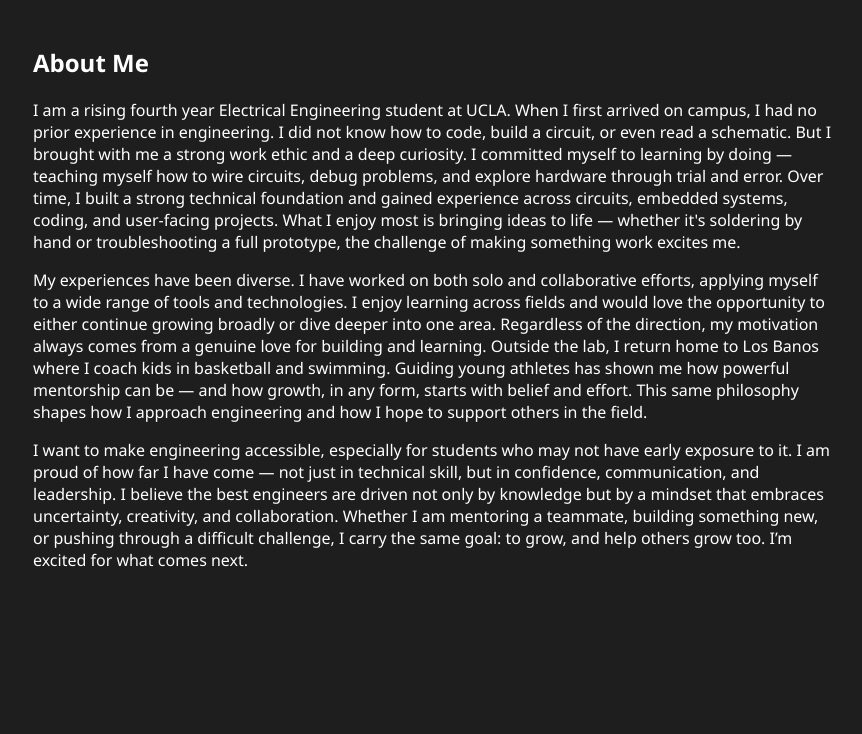
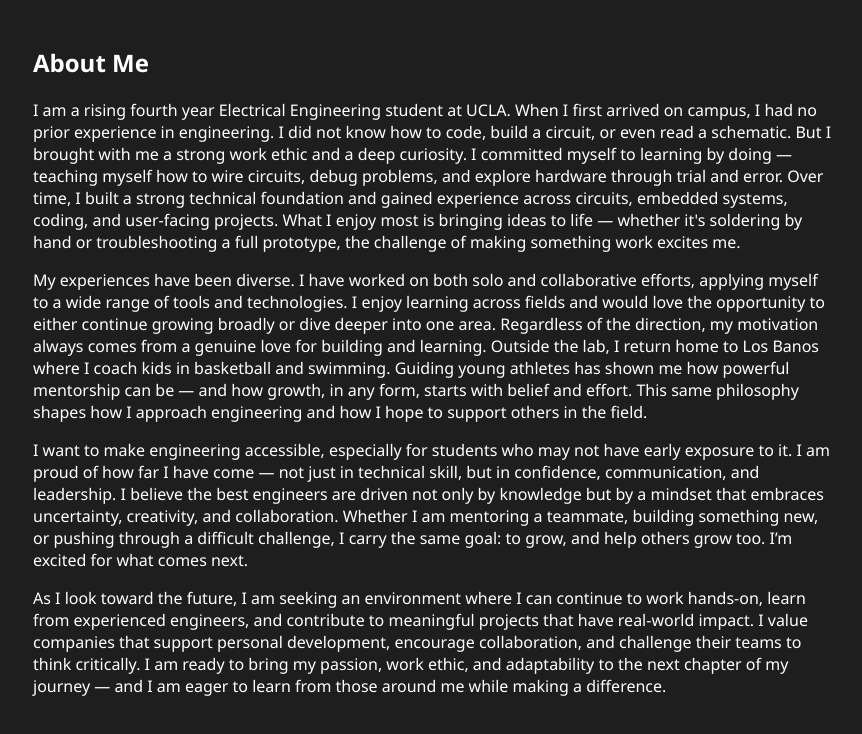
Before and after one commit to drubio04/drubio.github.io, a plain HTML site: page index.html in a window 1280 px wide. Shown: the part 152-886 px from the top of the page, without its empty margins (207-1069 px from the left). Before the commit the page ends 800 px from the top, so only its background shows below. Drawn offline with Linux system fonts and the light colour scheme.

Commit message:
Update index.html

```diff
--- a/index.html
+++ b/index.html
@@ -50,6 +50,10 @@
   <p>
     I want to make engineering accessible, especially for students who may not have early exposure to it. I am proud of how far I have come — not just in technical skill, but in confidence, communication, and leadership. I believe the best engineers are driven not only by knowledge but by a mindset that embraces uncertainty, creativity, and collaboration. Whether I am mentoring a teammate, building something new, or pushing through a difficult challenge, I carry the same goal: to grow, and help others grow too. I’m excited for what comes next.
   </p>
+
+  <p>
+    As I look toward the future, I am seeking an environment where I can continue to work hands-on, learn from experienced engineers, and contribute to meaningful projects that have real-world impact. I value companies that support personal development, encourage collaboration, and challenge their teams to think critically. I am ready to bring my passion, work ethic, and adaptability to the next chapter of my journey — and I am eager to learn from those around me while making a difference.
+  </p>
   </section>
 </body>
 </html>
```
